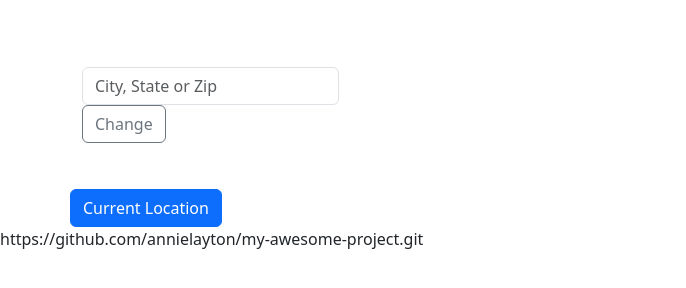
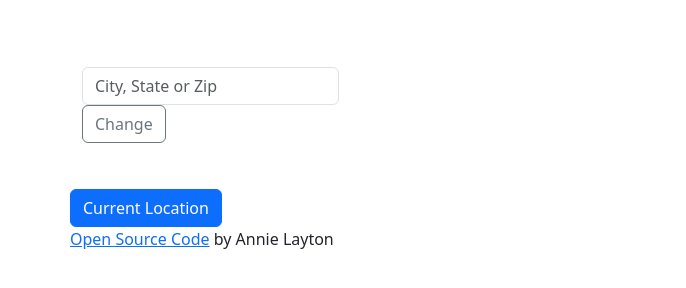
Before and after one commit to annielayton/my-awesome-project, a plain HTML site: page index.html in a window 1280 px wide. Shown: the part 428-716 px from the top of the page, without its empty margins (0-686 px from the left). Drawn offline with nearby package versions, Linux system fonts and the light colour scheme; no server answers.

Commit message:
Formatted open code link and added css

```diff
--- a/index.html
+++ b/index.html
@@ -109,7 +109,9 @@
   <div class="currentlocation">
     <button type="button" class="btn btn-primary" id="currentlocation">Current Location</button>
   </div>
-  https://github.com/annielayton/my-awesome-project.git
+  <div class="codelink">
+    <a href="https://github.com/annielayton/my-awesome-project.git">Open Source Code</a> by Annie Layton
+  </div>
   </div>
   <script src="app.js"></script>
 
--- a/styles.css
+++ b/styles.css
@@ -61,3 +61,8 @@
   background: white;
   border-radius: 100px;
 }
+
+.codelink {
+  position: relative;
+  left: 70px;
+}
```
